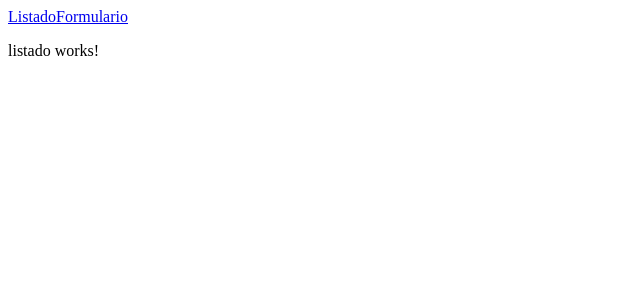
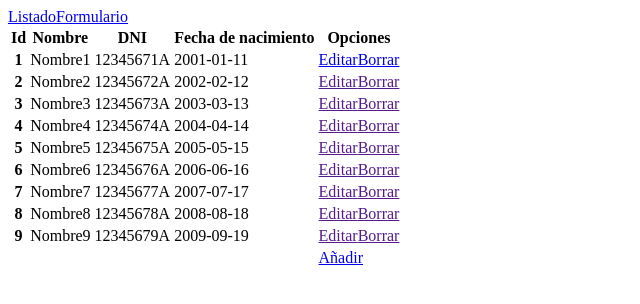
Before and after one commit to javierlete/clientes-2023-02, an Angular app: page /listado in a window 1280 px wide. Shown: the top 304 px of the page, without its empty margins (0-640 px from the left). Built offline with nearby package versions, Linux system fonts and the light colour scheme.

Commit message:
Mockup de pantallas

```diff
--- a/src/app/formulario/formulario.component.html
+++ b/src/app/formulario/formulario.component.html
@@ -1 +1,26 @@
-<p>formulario works!</p>
+<form>
+    <fieldset>
+        <legend>
+            Cliente
+        </legend>
+        <div>
+            <label for="">Id</label>
+            <input type="">
+        </div>
+        <div>
+            <label for="">Nombre</label>
+            <input type="">
+        </div>
+        <div>
+            <label for="">DNI</label>
+            <input type="">
+        </div>
+        <div>
+            <label for="">Fecha de nacimiento</label>
+            <input type="">
+        </div>
+
+        <button routerLink="/listado">Aceptar</button>
+    </fieldset>
+
+</form>
--- a/src/app/listado/listado.component.html
+++ b/src/app/listado/listado.component.html
@@ -1 +1,88 @@
-<p>listado works!</p>
+<table>
+    <thead>
+        <tr>
+            <th>Id</th>
+            <th>Nombre</th>
+            <th>DNI</th>
+            <th>Fecha de nacimiento</th>
+            <th>Opciones</th>
+        </tr>
+    </thead>
+    <tbody>
+        <!-- tr*9>(th>{$})+(td>{Nombre$})+(td>{1234567$A})+(td>{200$-0$-1$})+(td>a{Editar}+a{Borrar}) -->
+        <tr>
+            <th>1</th>
+            <td>Nombre1</td>
+            <td>12345671A</td>
+            <td>2001-01-11</td>
+            <td><a routerLink="/formulario">Editar</a><a routerLink="/listado">Borrar</a></td>
+        </tr>
+        <tr>
+            <th>2</th>
+            <td>Nombre2</td>
+            <td>12345672A</td>
+            <td>2002-02-12</td>
+            <td><a href="">Editar</a><a href="">Borrar</a></td>
+        </tr>
+        <tr>
+            <th>3</th>
+            <td>Nombre3</td>
+            <td>12345673A</td>
+            <td>2003-03-13</td>
+            <td><a href="">Editar</a><a href="">Borrar</a></td>
+        </tr>
+        <tr>
+            <th>4</th>
+            <td>Nombre4</td>
+            <td>12345674A</td>
+            <td>2004-04-14</td>
+            <td><a href="">Editar</a><a href="">Borrar</a></td>
+        </tr>
+        <tr>
+            <th>5</th>
+            <td>Nombre5</td>
+            <td>12345675A</td>
+            <td>2005-05-15</td>
+            <td><a href="">Editar</a><a href="">Borrar</a></td>
+        </tr>
+        <tr>
+            <th>6</th>
+            <td>Nombre6</td>
+            <td>12345676A</td>
+            <td>2006-06-16</td>
+            <td><a href="">Editar</a><a href="">Borrar</a></td>
+        </tr>
+        <tr>
+            <th>7</th>
+            <td>Nombre7</td>
+            <td>12345677A</td>
+            <td>2007-07-17</td>
+            <td><a href="">Editar</a><a href="">Borrar</a></td>
+        </tr>
+        <tr>
+            <th>8</th>
+            <td>Nombre8</td>
+            <td>12345678A</td>
+            <td>2008-08-18</td>
+            <td><a href="">Editar</a><a href="">Borrar</a></td>
+        </tr>
+        <tr>
+            <th>9</th>
+            <td>Nombre9</td>
+            <td>12345679A</td>
+            <td>2009-09-19</td>
+            <td><a href="">Editar</a><a href="">Borrar</a></td>
+        </tr>
+    </tbody>
+    <tfoot>
+        <tr>
+            <td></td>
+            <td></td>
+            <td></td>
+            <td></td>
+            <td>
+                <a routerLink="/formulario">Añadir</a>
+            </td>
+        </tr>
+    </tfoot>
+</table>
```
